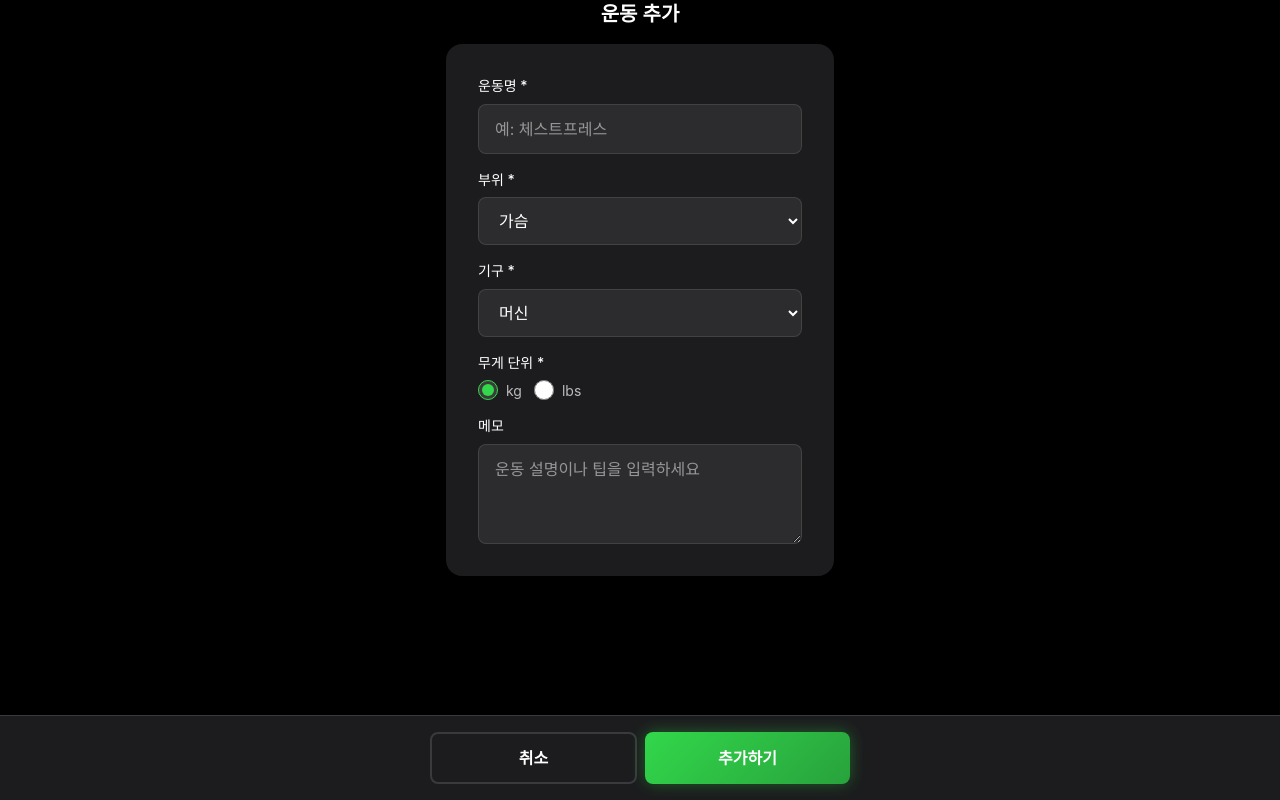
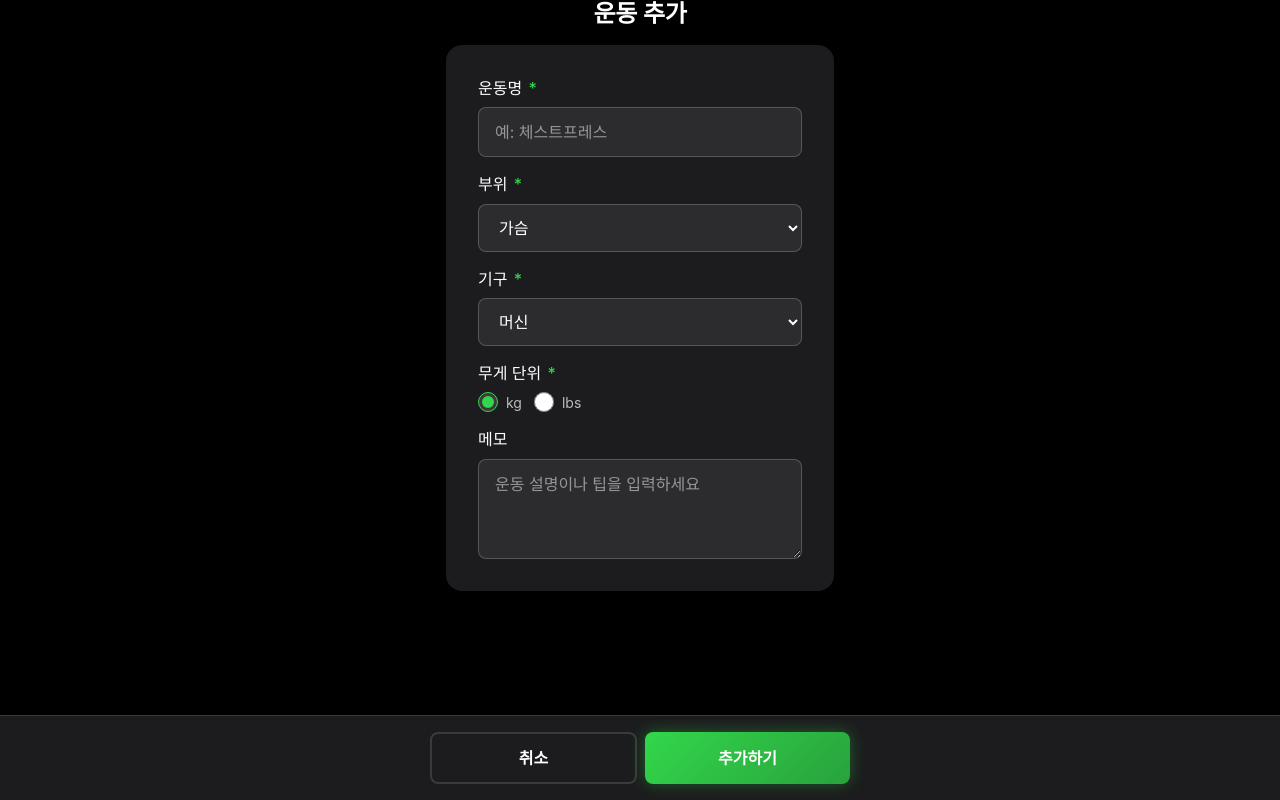
Before and after one commit to Sharknia/dowajwo-woondong, a Next.js app: page /workout/library/new in a window 1280 px wide. Built offline with nearby package versions, Linux system fonts and the light colour scheme.

Commit message:
입력 및 선택 컴포넌트 스타일 개선: 포커스 상태에서의 테두리 색상 조정 및 레이블의 필수 표시를 위한 스타일 추가. 사용자 경험 향상.

```diff
--- a/components/ui/Input.tsx
+++ b/components/ui/Input.tsx
@@ -85,7 +85,7 @@ export const Input = forwardRef<HTMLInputElement, InputProps>(
         ? `2px solid ${colors.utility.success}`
         : isFocused
         ? (isDark ? focus.input.dark.border : focus.input.light.border)
-        : `1px solid ${isDark ? 'rgba(255, 255, 255, 0.1)' : 'rgba(0, 0, 0, 0.1)'}`,
+        : `1px solid ${isDark ? 'rgba(255, 255, 255, 0.2)' : 'rgba(0, 0, 0, 0.2)'}`,
       borderRadius: borderRadius.lg,
       outline: 'none',
       transition: `all 0.3s ease, ${focus.transition}`,
@@ -143,11 +143,21 @@ export const Input = forwardRef<HTMLInputElement, InputProps>(
       color: isDark ? colors.text.dark.tertiary : colors.text.light.tertiary,
     };
 
+    // Required asterisk 분리 처리
+    const labelText = label?.replace(/\s*\*\s*$/, '') || '';
+    const isRequired = label?.includes('*');
+
+    const requiredStyle = {
+      color: colors.primary.neonGreen,
+      marginLeft: '2px',
+    };
+
     return (
       <div style={containerStyle}>
         {label && (
           <label htmlFor={inputId} style={labelStyle}>
-            {label}
+            {labelText}
+            {isRequired && <span style={requiredStyle}> *</span>}
           </label>
         )}
         <div style={inputWrapperStyle}>
--- a/components/ui/PageHeader.tsx
+++ b/components/ui/PageHeader.tsx
@@ -52,7 +52,7 @@ export function PageHeader({
   };
 
   const titleStyle: React.CSSProperties = {
-    ...getTypographyStyle(layout === 'centered' ? 'h2' : 'h1'),
+    ...getTypographyStyle('h1'),
     color: isDark ? colors.text.dark.primary : colors.text.light.primary,
     margin: 0,
   };
--- a/components/ui/RadioGroup.tsx
+++ b/components/ui/RadioGroup.tsx
@@ -77,11 +77,21 @@ export function RadioGroup({
     color: isDark ? colors.text.dark.tertiary : colors.text.light.tertiary,
   };
 
+  // Required asterisk 분리 처리
+  const labelText = label?.replace(/\s*\*\s*$/, '') || '';
+  const isRequired = label?.includes('*');
+
+  const requiredStyle = {
+    color: colors.primary.neonGreen,
+    marginLeft: '2px',
+  };
+
   return (
     <div style={containerStyle}>
       {label && (
         <label style={labelStyle} id={`${groupId}-label`}>
-          {label}
+          {labelText}
+          {isRequired && <span style={requiredStyle}> *</span>}
         </label>
       )}
       <div
--- a/components/ui/Select.tsx
+++ b/components/ui/Select.tsx
@@ -70,7 +70,7 @@ export const Select = forwardRef<HTMLSelectElement, SelectProps>(
         ? `2px solid ${colors.utility.error}`
         : isFocused
         ? (isDark ? focus.input.dark.border : focus.input.light.border)
-        : `1px solid ${isDark ? 'rgba(255, 255, 255, 0.1)' : 'rgba(0, 0, 0, 0.1)'}`,
+        : `1px solid ${isDark ? 'rgba(255, 255, 255, 0.2)' : 'rgba(0, 0, 0, 0.2)'}`,
       borderRadius: borderRadius.lg,
       outline: 'none',
       transition: `all 0.3s ease, ${focus.transition}`,
@@ -98,11 +98,21 @@ export const Select = forwardRef<HTMLSelectElement, SelectProps>(
       color: isDark ? colors.text.dark.tertiary : colors.text.light.tertiary,
     };
 
+    // Required asterisk 분리 처리
+    const labelText = label?.replace(/\s*\*\s*$/, '') || '';
+    const isRequired = label?.includes('*');
+
+    const requiredStyle = {
+      color: colors.primary.neonGreen,
+      marginLeft: '2px',
+    };
+
     return (
       <div style={containerStyle}>
         {label && (
           <label htmlFor={selectId} style={labelStyle}>
-            {label}
+            {labelText}
+            {isRequired && <span style={requiredStyle}> *</span>}
           </label>
         )}
         <select
--- a/components/ui/Textarea.tsx
+++ b/components/ui/Textarea.tsx
@@ -73,7 +73,7 @@ export const Textarea = forwardRef<HTMLTextAreaElement, TextareaProps>(
         ? `2px solid ${colors.utility.error}`
         : isFocused
         ? (isDark ? focus.input.dark.border : focus.input.light.border)
-        : `1px solid ${isDark ? 'rgba(255, 255, 255, 0.1)' : 'rgba(0, 0, 0, 0.1)'}`,
+        : `1px solid ${isDark ? 'rgba(255, 255, 255, 0.2)' : 'rgba(0, 0, 0, 0.2)'}`,
       borderRadius: borderRadius.lg,
       outline: 'none',
       transition: `all 0.3s ease, ${focus.transition}`,
--- a/lib/design-system/typography.ts
+++ b/lib/design-system/typography.ts
@@ -112,7 +112,7 @@ export const typography = {
       letterSpacing: '0', // normal
     },
     label: {
-      fontSize: '0.875rem', // 14px
+      fontSize: '1rem', // 16px
       fontWeight: 500, // medium
       lineHeight: 1.4, // snug
       letterSpacing: '0', // normal
```
